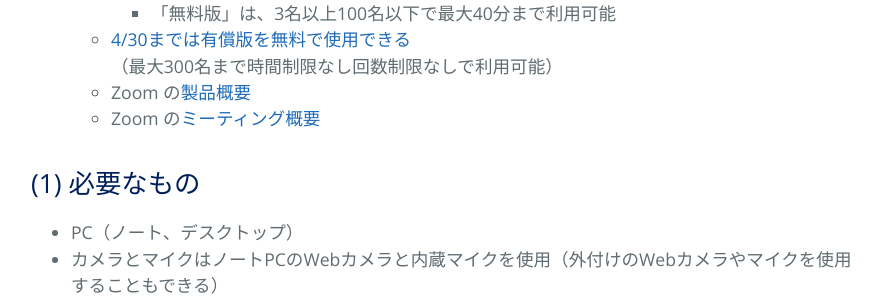
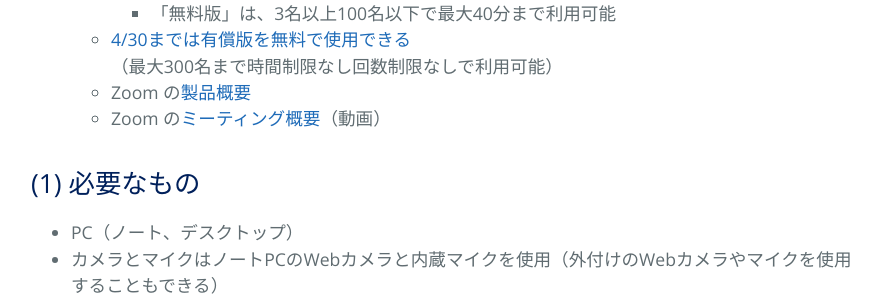
Before and after one commit to kyoto-u/online-edu, a Jekyll site: the page built from b_zoom_own.md, in a window 1280 px wide and 900 px high, scrolled down 437 px. Shown: the part 154-454 px from the top of the window, without its empty margins (193-1086 px from the left). Built offline with Jekyll 4.4.1, drawn with Linux system fonts in a browser that asks for light colours.

Commit message:
Update b_zoom_own.md

```diff
--- a/b_zoom_own.md
+++ b/b_zoom_own.md
@@ -11,7 +11,7 @@ title: {{ site.name }}
     - 「無料版」は、3名以上100名以下で最大40分まで利用可能
   - [4/30までは有償版を無料で使用できる](https://www.learning-innovation.go.jp/covid_19/zoom/)（最大300名まで時間制限なし回数制限なしで利用可能）
   - Zoom の[製品概要](https://support.zoom.us/hc/ja/articles/206618765-Zoom%E3%83%93%E3%83%87%E3%82%AA%E3%83%81%E3%83%A5%E3%83%BC%E3%83%88%E3%83%AA%E3%82%A2%E3%83%AB)
-  - Zoom の[ミーティング概要](https://zoom.us/recording/play/pjMU3AuuvYNZzM_eLTruxORZ1yHeu5UBkDHzYBbueNgZewBFqn2Ud8hXntQ9uL0x)
+  - Zoom の[ミーティング概要](https://zoom.us/recording/play/pjMU3AuuvYNZzM_eLTruxORZ1yHeu5UBkDHzYBbueNgZewBFqn2Ud8hXntQ9uL0x)（動画）
 
 ## (1) 必要なもの
   - PC（ノート、デスクトップ）
```
